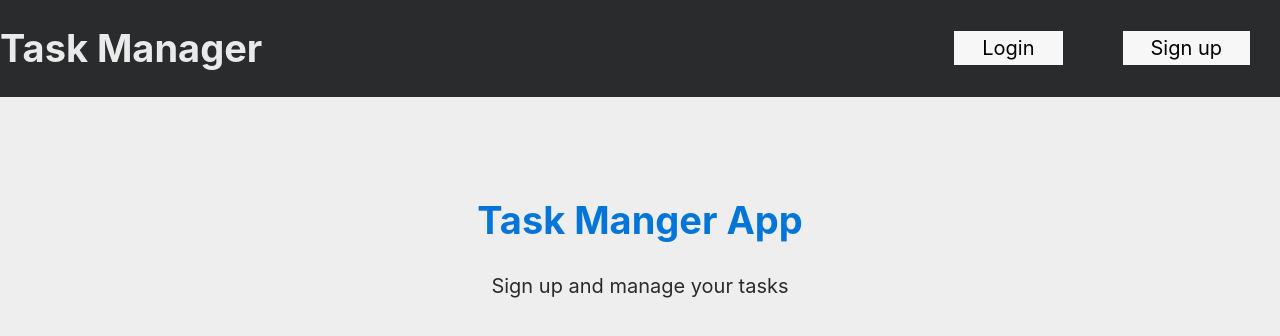
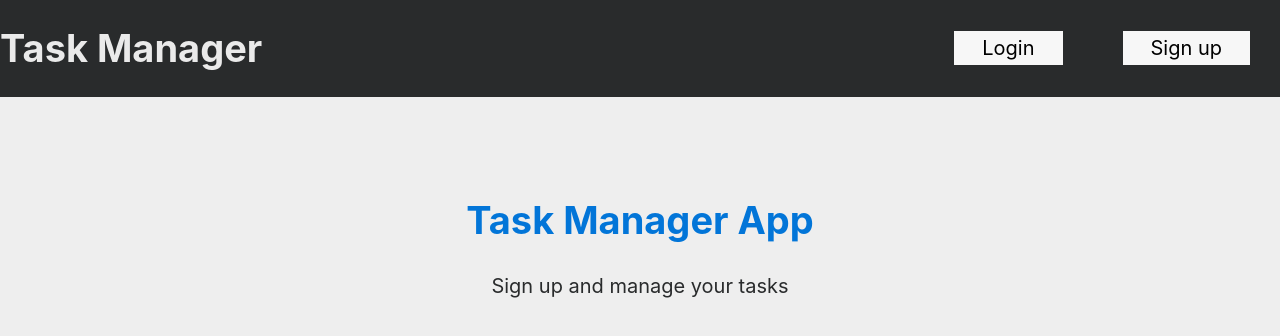
Before and after one commit to YordanDobrev97/TaskManeger, a Next.js app: page / in a window 1280 px wide. Shown: the top 336 px of the page. Built offline with nearby package versions, Linux system fonts and the light colour scheme.

Commit message:
fix typo

```diff
--- a/pages/home/index.js
+++ b/pages/home/index.js
@@ -120,7 +120,7 @@ export default function Home() {
                     )
                 ) : (
                     <div>
-                        <h2 className={styles.mainTitle}>Task Manger App</h2>
+                        <h2 className={styles.mainTitle}>Task Manager App</h2>
                         <p className={styles.description}>Sign up and manage your tasks</p>
                     </div>
                 )}
```
